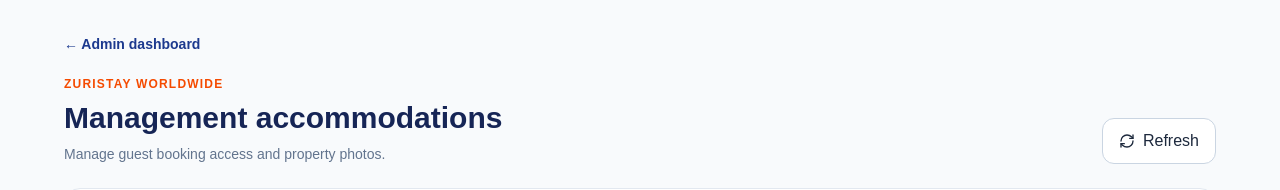
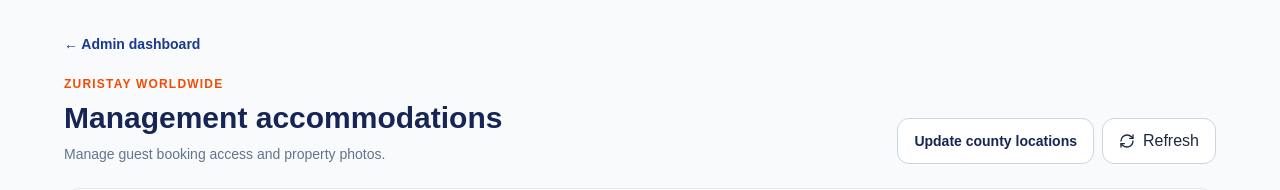
Before and after one commit to robinsonb254/zuristay, a Next.js app: page /admin/accommodations in a window 1280 px wide. Shown: the top 190 px of the page. Built offline with nearby package versions, Linux system fonts and the light colour scheme; no server answers.

Commit message:
Link accommodation controls to county enrichment

```diff
--- a/src/app/admin/accommodations/page.tsx
+++ b/src/app/admin/accommodations/page.tsx
@@ -116,9 +116,12 @@ export default function ManagementAccommodationsAdmin() {
             <h1 className="mt-2 text-3xl font-black text-blue-950">Management accommodations</h1>
             <p className="mt-2 text-sm text-slate-500">Manage guest booking access and property photos.</p>
           </div>
-          <button type="button" onClick={() => void load()} disabled={loading} className="inline-flex items-center gap-2 rounded-xl border border-slate-300 bg-white px-4 py-2.5 text-sm font-semibold disabled:opacity-50">
-            <RefreshCw size={16} className={loading ? "animate-spin" : ""}/> Refresh
-          </button>
+          <div className="flex flex-wrap gap-2">
+            <Link href="/admin#county-enrichment" className="inline-flex items-center rounded-xl border border-slate-300 bg-white px-4 py-2.5 text-sm font-semibold text-blue-950">Update county locations</Link>
+            <button type="button" onClick={() => void load()} disabled={loading} className="inline-flex items-center gap-2 rounded-xl border border-slate-300 bg-white px-4 py-2.5 text-sm font-semibold disabled:opacity-50">
+              <RefreshCw size={16} className={loading ? "animate-spin" : ""}/> Refresh
+            </button>
+          </div>
         </div>
 
         <form onSubmit={event => { event.preventDefault(); void load(query); }} className="mt-6 flex gap-2 rounded-2xl border border-slate-200 bg-white p-3">
```
